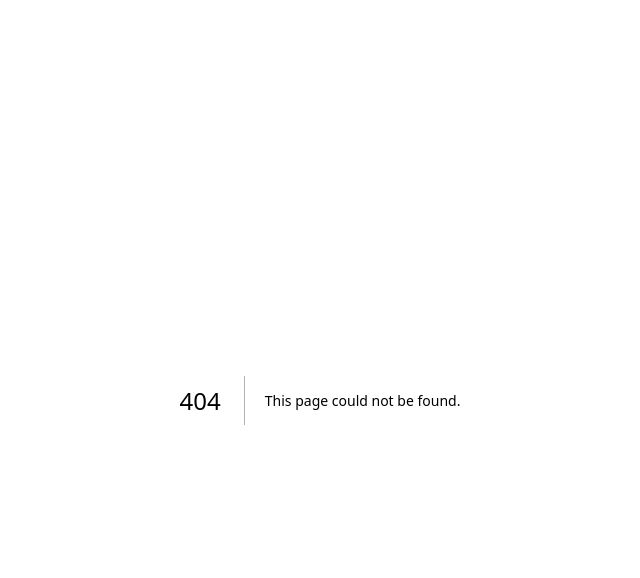
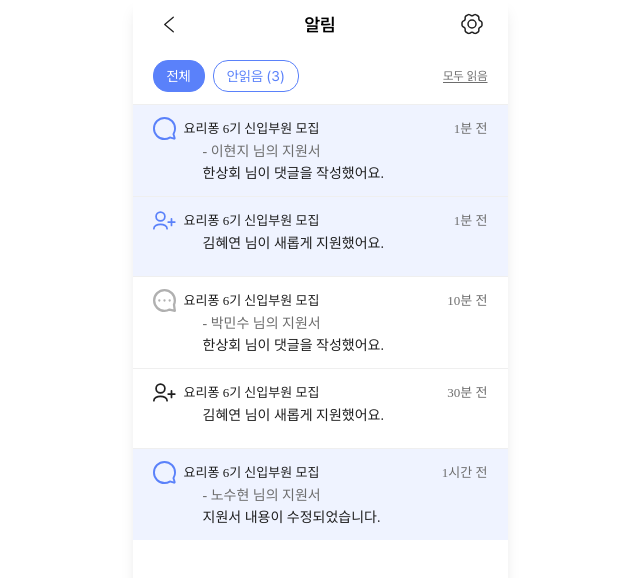
Before and after one commit to Konkuk-KUIT/CAMPUSFORM-Web, a Next.js app: page /home/notification in a window 1280 px wide. Before the commit this address had no page. Shown: the top 578 px of the page, without its empty margins (320-960 px from the left). Built offline with nearby package versions, Linux system fonts and the light colour scheme.

Commit message:
[feat] 알림 페이지 구현
- 알림 페이지 구현

```diff
--- a/src/app/mypage/page.tsx
+++ b/src/app/home/mypage/page.tsx
@@ -1,8 +1,8 @@
 'use client';
 
-import MypageSetupForm from '@/components/mypage/MypageSetupForm';
+import MypageSetupForm from '@/components/home/mypage/MypageSetupForm';
 import Header from '@/components/Header';
-import HeaderLogout from '@/components/HeaderLogout';
+import HeaderLogout from '@/components/home/mypage/HeaderLogout';
 
 export default function SetupPage() {
   return (
--- /dev/null
+++ b/src/app/home/notification/page.tsx
@@ -0,0 +1,124 @@
+'use client';
+
+import { useState } from 'react';
+import HeaderNotification from '@/components/home/notification/HeaderNotification';
+import BtnRound from '@/components/BtnRound';
+import NotificationCard from '@/components/home/notification/NotificationCard';
+const INITIAL_DATA = [
+  {
+    id: 1,
+    type: 'comment',
+    title: '요리퐁 6기 신입부원 모집',
+    subContent: '- 이현지 님의 지원서',
+    message: '한상회 님이 댓글을 작성했어요.',
+    time: '1분 전',
+    isRead: false
+  },
+  {
+    id: 2,
+    type: 'applicant',
+    title: '요리퐁 6기 신입부원 모집',
+    message: '김혜연 님이 새롭게 지원했어요.',
+    time: '1분 전',
+    isRead: false
+  },
+  {
+    id: 3,
+    type: 'comment',
+    title: '요리퐁 6기 신입부원 모집',
+    subContent: '- 박민수 님의 지원서',
+    message: '한상회 님이 댓글을 작성했어요.',
+    time: '10분 전',
+    isRead: true
+  },
+  {
+    id: 4,
+    type: 'applicant',
+    title: '요리퐁 6기 신입부원 모집',
+    message: '김혜연 님이 새롭게 지원했어요.',
+    time: '30분 전',
+    isRead: true
+  },
+  {
+    id: 5,
+    type: 'comment',
+    title: '요리퐁 6기 신입부원 모집',
+    subContent: '- 노수현 님의 지원서',
+    message: '지원서 내용이 수정되었습니다.',
+    time: '1시간 전',
+    isRead: false
+  },
+];
+
+export default function NotificationPage() {
+  const [activeTab, setActiveTab] = useState<'all' | 'unread'>('all');
+  const [notifications, setNotifications] = useState(INITIAL_DATA);
+
+  const unreadCount = notifications.filter((n) => !n.isRead).length;
+
+  const filteredList = activeTab === 'all'
+    ? notifications
+    : notifications.filter((n) => !n.isRead);
+
+  const handleMarkAllRead = () => {
+    setNotifications((prev) => prev.map((n) => ({ ...n, isRead: true })));
+  };
+
+  return (
+    <div className="flex justify-center min-h-screen bg-white">
+      <div className="relative w-[375px] bg-white min-h-screen shadow-lg flex flex-col">
+
+        <HeaderNotification />
+
+        <div className="flex items-center justify-between px-5 py-3 bg-white sticky top-12 z-10">
+
+          <div className="flex gap-2">
+            <BtnRound
+              size="md"
+              variant={activeTab === 'all' ? 'primary' : 'outline'}
+              onClick={() => setActiveTab('all')}
+            >
+              전체
+            </BtnRound>
+
+            <BtnRound
+              size="md"
+              variant={activeTab === 'unread' ? 'primary' : 'outline'}
+              onClick={() => setActiveTab('unread')}
+            >
+              안읽음 ({unreadCount})
+            </BtnRound>
+          </div>
+
+          <button
+            onClick={handleMarkAllRead}
+            className="text-[12px] text-gray-500 underline underline-offset-2 hover:text-gray-950"
+          >
+            모두 읽음
+          </button>
+        </div>
+
+        <div className="flex-1 flex flex-col overflow-y-auto">
+          {filteredList.length > 0 ? (
+            filteredList.map((noti) => (
+              <NotificationCard
+                key={noti.id}
+                type={noti.type as 'applicant' | 'comment'}
+                title={noti.title}
+                subContent={noti.subContent}
+                content={noti.message}
+                timeAgo={noti.time}
+                isUnread={!noti.isRead}
+              />
+            ))
+          ) : (
+            <div className="flex-1 flex items-center justify-center text-gray-400 text-sm mt-10">
+              새로운 알림이 없습니다.
+            </div>
+          )}
+        </div>
+
+      </div>
+    </div>
+  );
+}
--- /dev/null
+++ b/src/app/home/notification/setting/page.tsx
@@ -0,0 +1,44 @@
+'use client';
+
+import { useState } from 'react';
+import Header from '@/components/Header';
+import Toggle from '@/components/Toggle';
+
+export default function NotificationSettingsPage() {
+  const [isAgreed, setIsAgreed] = useState(true);
+
+  const toggleHandler = () => {
+    setIsAgreed(!isAgreed);
+    console.log(`알림 설정 변경: ${!isAgreed}`);
+  };
+
+  return (
+    <div className="flex justify-center min-h-screen bg-white">
+      <div className="relative w-[375px] bg-white min-h-screen shadow-lg flex flex-col">
+
+        <Header title="알림 설정" backTo="/home/notification" />
+
+        <div className="px-5 py-6">
+          <div className="flex items-start justify-between">
+
+            <div className="flex flex-col gap-1.5 max-w-[240px]">
+              <h2 className="text-body-lg font-medium text-gray-950">
+                알림 수신 설정
+              </h2>
+              <p className="text-body-sm text-gray-500 leading-snug">
+                새로운 지원자, 지원서 댓글을 알림으로 보내드립니다.
+              </p>
+            </div>
+
+            <Toggle
+              checked={isAgreed}
+              onChange={toggleHandler}
+            />
+
+          </div>
+        </div>
+
+      </div>
+    </div>
+  );
+}
--- a/src/components/home/TopAppBar.tsx
+++ b/src/components/home/TopAppBar.tsx
@@ -1,6 +1,7 @@
 "use client";
 
 import Image from "next/image";
+import Link from "next/link";
 
 export default function TopAppBar() {
   return (
@@ -14,11 +15,17 @@ export default function TopAppBar() {
         홈
       </h1>
 
-      <div className="absolute left-[297px] top-[11px] w-[26px] h-[26px]">
+      <Link
+        href="/home/mypage"
+        className="absolute left-[297px] top-[11px] w-[26px] h-[26px]"
+      >
         <Image src="/icons/user.svg" alt="User" width={26} height={26} />
-      </div>
+      </Link>
 
-      <div className="absolute left-[338px] top-3 w-6 h-6 flex items-center justify-center">
+      <Link
+        href="/home/notification"
+        className="absolute left-[338px] top-3 w-6 h-6 flex items-center justify-center"
+      >
         <div className="relative w-[16.53px] h-[19.5px]">
           <Image
             src="/icons/alarm.svg"
@@ -27,7 +34,7 @@ export default function TopAppBar() {
             className="object-contain"
           />
         </div>
-      </div>
+      </Link>
 
     </header>
   );
--- a/src/components/HeaderLogout.tsx
+++ b/src/components/home/mypage/HeaderLogout.tsx
@@ -23,7 +23,7 @@ export default function HeaderLogout() {
         <div className="fixed inset-0 z-[9999] flex items-center justify-center bg-black/50 px-4">
           <div className="flex flex-col w-[330px] bg-white rounded-xl shado w-lg overflow-hidden">
             <div className="mt-12 w-full pl-6">
-              <p className="text-base font-medium text-gray-900 leading-snug">
+              <p className="text-base font-medium text-gray-90 0 leading-snug">
                 로그아웃 하시겠습니까?
               </p>
             </div>
--- a/src/components/mypage/MypageSetupForm.tsx
+++ b/src/components/home/mypage/MypageSetupForm.tsx
@@ -11,28 +11,24 @@ interface MypageSetupFormProps {
   }
 
   export default function MypageSetupForm({
-    initialName = '김유저', // 임시 기본값
+    initialName = '김유저',
     initialEmail = 'hxxxxx@gmail.com'
   }: MypageSetupFormProps) {
 
     const [nickname, setNickname] = useState(initialName);
     const [nicknameError, setNicknameError] = useState(false);
 
-  // 닉네임 유효성 검사
   const validateNickname = (): boolean => {
-    // 빈 값 체크
     if (!nickname.trim()) {
       setNicknameError(true);
       return false;
     }
 
-    // 길이 체크 (1-12자)
     if (nickname.length < 1 || nickname.length > 12) {
       setNicknameError(true);
       return false;
     }
 
-    // 한글, 영문만 허용 (숫자, 특수문자 불가)
     const nameRegex = /^[가-힣a-zA-Z]+$/;
     if (!nameRegex.test(nickname)) {
       setNicknameError(true);
@@ -42,19 +38,15 @@ interface MypageSetupFormProps {
     return true;
   };
 
-  // 가입 완료 버튼 클릭
   const handleSignup = () => {
     if (!validateNickname()) {
       return;
     }
 
-    // 검사 통과
     setNicknameError(false);
 
-    // TODO: 서버로 데이터 전송
   };
 
-  // 닉네임 입력 시 에러메세지 제거
   const handleNicknameChange = (value: string) => {
     setNickname(value);
     if (nicknameError) {
@@ -65,10 +57,8 @@ interface MypageSetupFormProps {
   return (
     <>
       <div className="px-6 py-8 pb-28 flex flex-col gap-3">
-        {/* 프로필 사진 */}
         <ProfileImageButton />
 
-        {/* 이름 입력 */}
         <div className="flex flex-col gap-2 mt-15">
           <label className="text-subtitle-sm-md pl-2">이름(닉네임)</label>
           <Textbox
--- /dev/null
+++ b/src/components/home/notification/HeaderNotification.tsx
@@ -0,0 +1,30 @@
+'use client';
+
+import Link from 'next/link';
+import Image from 'next/image';
+
+export default function HeaderNotification() {
+  return (
+    <header className="flex items-center justify-center h-12 relative bg-white">
+      <Link href="/home" className="absolute left-4 p-2">
+        <Image
+          src="/icons/back.svg"
+          alt="뒤로가기"
+          width={24}
+          height={24}
+        />
+      </Link>
+
+      <span className="text-title font-semibold">알림</span>
+
+      <Link href="/home/notification/setting" className="absolute right-4 p-2">
+        <Image
+          src="/icons/setting.svg"
+          alt="설정"
+          width={24}
+          height={24}
+        />
+      </Link>
+    </header>
+  );
+}
--- a/src/components/NewApplicant.tsx
+++ b/src/components/home/notification/NewApplicant.tsx
@@ -2,7 +2,7 @@
 
 interface NotificationCardProps {
   title: string;
-  subContent?: string; // 추가: "- 이현지 님의 지원서"
+  subContent?: string;
   content: string;
   timeAgo: string;
   isUnread?: boolean;
@@ -17,8 +17,8 @@ export default function NotificationCard({
 }: NotificationCardProps) {
   return (
     <div
-      className={`w-[375px] min-h-[80px] border-t border-[#EFEFEF] flex flex-col font-['Pretendard'] cursor-pointer px-[20px] pt-[12px] pb-[12px]
-                  ${isUnread ? "bg-[#EFF3FF]" : "bg-white"}`}
+      className={`w-[375px] min-h-[80px] border-t border-gray-100 flex flex-col font-['Pretendard'] cursor-pointer px-[20px] pt-[12px] pb-[12px]
+                  ${isUnread ? "bg-blue-50" : "bg-white"}`}
     >
       <div className="flex items-center w-full">
         <div className={`w-[23px] h-[23px] flex-shrink-0 ${isUnread ? "text-primary" : "text-gray-950"}`}>
--- /dev/null
+++ b/src/components/home/notification/NotificationCard.tsx
@@ -0,0 +1,68 @@
+"use client";
+
+type NotificationType = 'applicant' | 'comment';
+
+interface NotificationCardProps {
+  type: NotificationType;
+  title: string;
+  subContent?: string;
+  content: string;
+  timeAgo: string;
+  isUnread?: boolean;
+}
+
+export default function NotificationCard({
+  type,
+  title,
+  subContent,
+  content,
+  timeAgo,
+  isUnread = false,
+}: NotificationCardProps) {
+
+  const getIconSrc = () => {
+    if (type === 'applicant') {
+      return isUnread ? "/icons/newapplicant-blue.svg" : "/icons/newapplicant.svg";
+    }
+    return isUnread ? "/icons/comment-blue.svg" : "/icons/comment.svg";
+  };
+
+  const iconClassName = type === 'applicant' && !isUnread ? "w-full h-full grayscale" : "w-full h-full";
+
+  return (
+    <div
+      className={`w-[375px] min-h-[80px] border-t border-gray-100 flex flex-col font-['Pretendard'] cursor-pointer px-[20px] py-[12px]
+                  ${isUnread ? "bg-blue-50" : "bg-white"}`}
+    >
+      <div className="flex items-center w-full">
+        <div className={`w-[23px] h-[23px] flex-shrink-0 flex items-center justify-center ${isUnread ? "text-primary" : "text-gray-950"}`}>
+          <img
+            src={getIconSrc()}
+            alt={type}
+            className={iconClassName}
+          />
+        </div>
+
+        <h4 className="ml-[8px] text-body-sm text-gray-950 flex-1 font-bold">
+          {title}
+        </h4>
+
+        <span className="text-body-sm text-gray-500 flex-shrink-0">
+          {timeAgo}
+        </span>
+      </div>
+
+      <div className="ml-[50px] mt-[2px] flex flex-col gap-[2px]">
+        {subContent && (
+          <p className="text-body-md text-gray-500">
+            {subContent}
+          </p>
+        )}
+
+        <p className="text-body-md text-gray-950 leading-[21px]">
+          {content}
+        </p>
+      </div>
+    </div>
+  );
+}
```
Also changed, not shown: src/app/test/sehyun/page.tsx (+2 -2 lines), src/components/form/auth/ProfileSetupForm.tsx (+0 -12 lines), src/components/home/notification/Comment.tsx (renamed from src/components/Comment.tsx).
